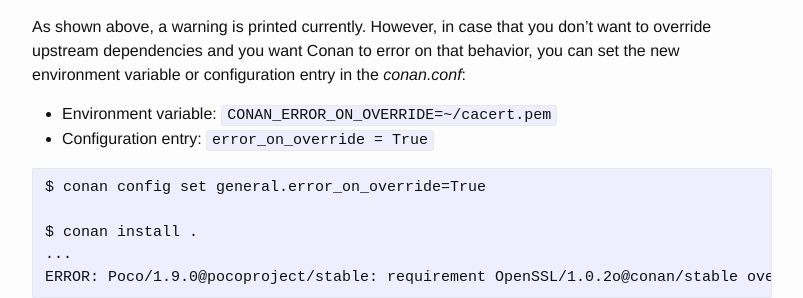
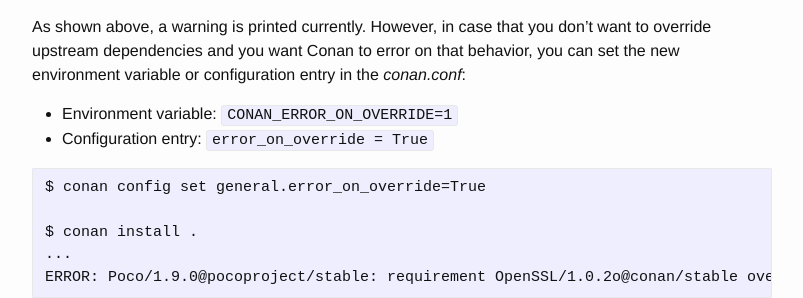
Before and after one commit to conan-io/conan-io.github.io, a Jekyll site: the page built from _posts/2019-04-01-New-conan-release-1-14.markdown, in a window 1280 px wide and 900 px high, scrolled down 3801 px. Shown: the part 153-451 px from the top of the window, without its empty margins (238-1041 px from the left). Built offline with Jekyll 4.4.1, drawn with Linux system fonts in a browser that asks for light colours; comment, search, counter and statistics services are not loaded.

Commit message:
Update _posts/2019-04-01-New-conan-release-1-14.markdown
Co-Authored-By: danimtb <danimanzaneque@gmail.com>

````diff
--- a/_posts/2019-04-01-New-conan-release-1-14.markdown
+++ b/_posts/2019-04-01-New-conan-release-1-14.markdown
@@ -174,7 +174,7 @@ WARN: Poco/1.9.0@pocoproject/stable requirement OpenSSL/1.0.2o@conan/stable over
 As shown above, a warning is printed currently. However, in case that you don't want to override upstream dependencies and you want Conan to
 error on that behavior, you can set the new environment variable or configuration entry in the *conan.conf*:
 
-- Environment variable: ``CONAN_ERROR_ON_OVERRIDE=~/cacert.pem``
+- Environment variable: ``CONAN_ERROR_ON_OVERRIDE=1``
 - Configuration entry: ``error_on_override = True``
 
 ```
````
